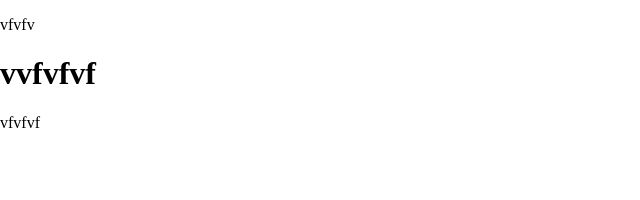
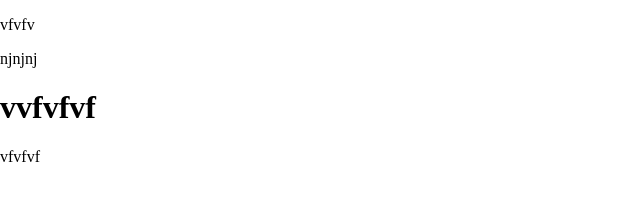
Before and after one commit to fedorovnk/master, a plain HTML site: page contact.html in a window 1280 px wide. Shown: the whole page, without its empty margins (0-640 px from the left). Drawn offline with Linux system fonts and the light colour scheme.

Commit message:
изменение контактов
Signed-off-by: NikRussia <nfedorov@tethys.ru>

```diff
--- a/contact.html
+++ b/contact.html
@@ -9,6 +9,7 @@
 </head>
 <body>
     <p>vfvfv</p>
+    <p>njnjnj</p>
     <h1>vvfvfvf</h1>
     <div class="col">
         <p>vfvfvf</p>
```
